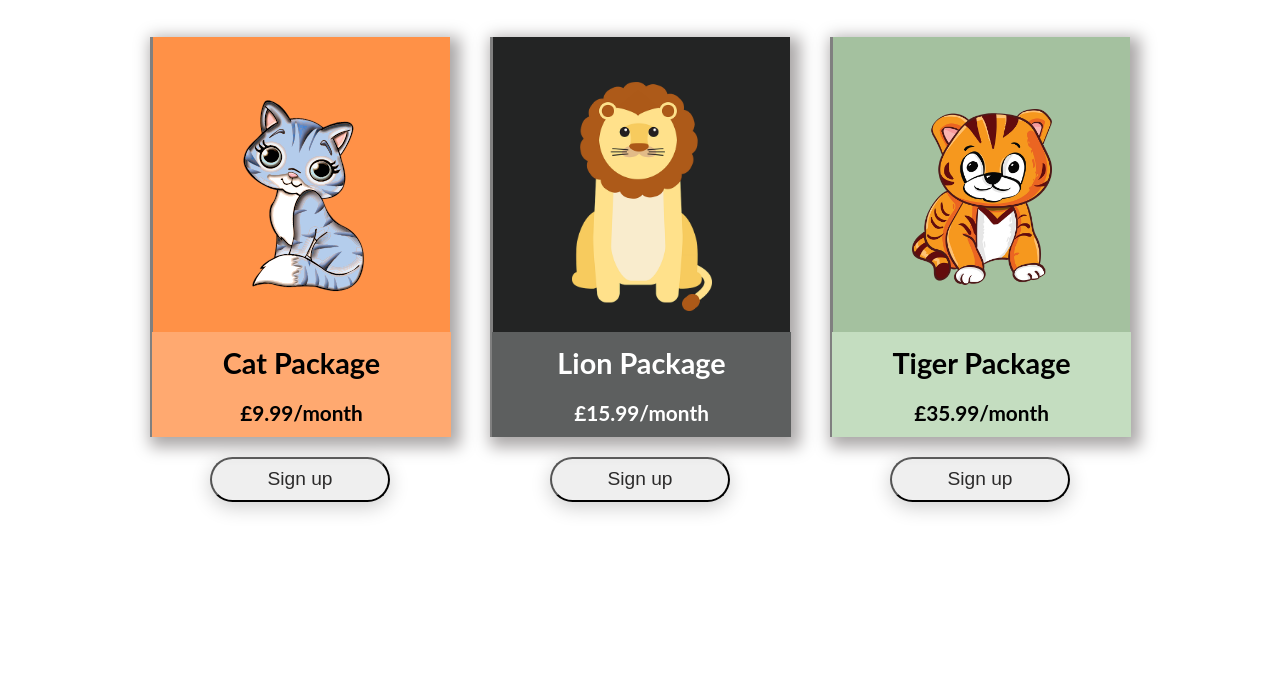
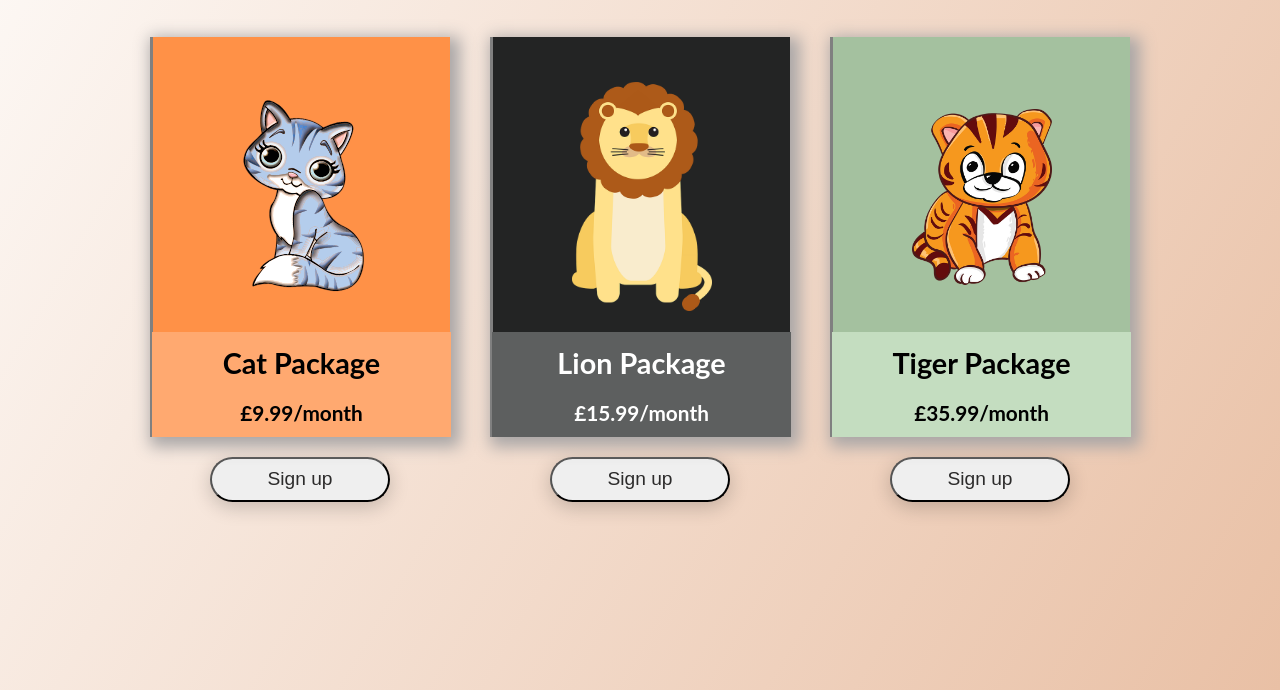
Before and after one commit to thetechjournal/challenge-price-card, a plain HTML site: page index.html in a window 1280 px wide. Shown: the part 110-800 px from the top of the page. Drawn offline with Linux system fonts and the light colour scheme.

Commit message:
add content

```diff
--- a/style/style.css
+++ b/style/style.css
@@ -11,6 +11,7 @@ body {
   justify-content: center;
   align-items: center;
   font-family: 'Lato', Calibri, Arial, sans-serif;
+  background-image: linear-gradient(120deg, #fdf9f6 0%, #e9c0a5 100%);
   perspective: 1000px;
 }
 
@@ -46,6 +47,10 @@ header {
   color: hsl(24, 100%, 64%);
   padding-left: 1em;
 
+}
+
+.container {
+  height: 100vh;
 }
 
 .cards-main-container {
```
